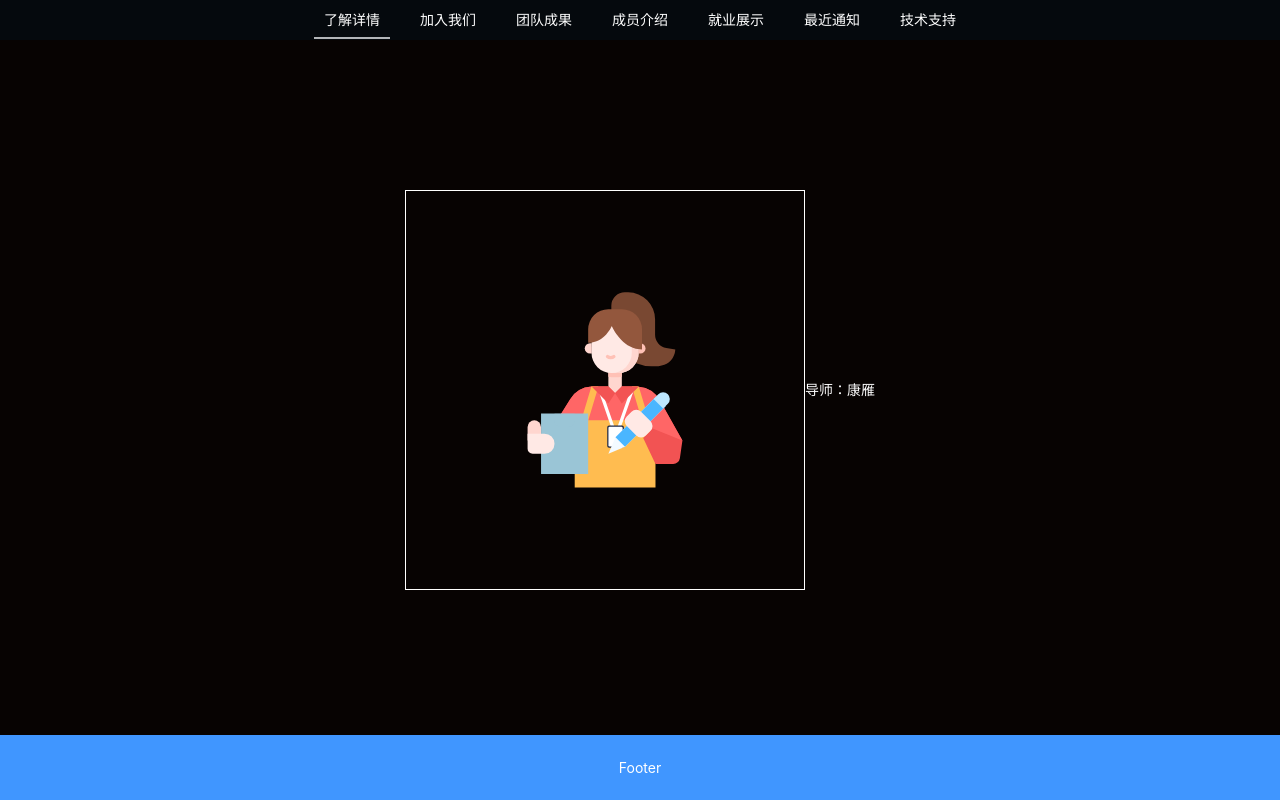
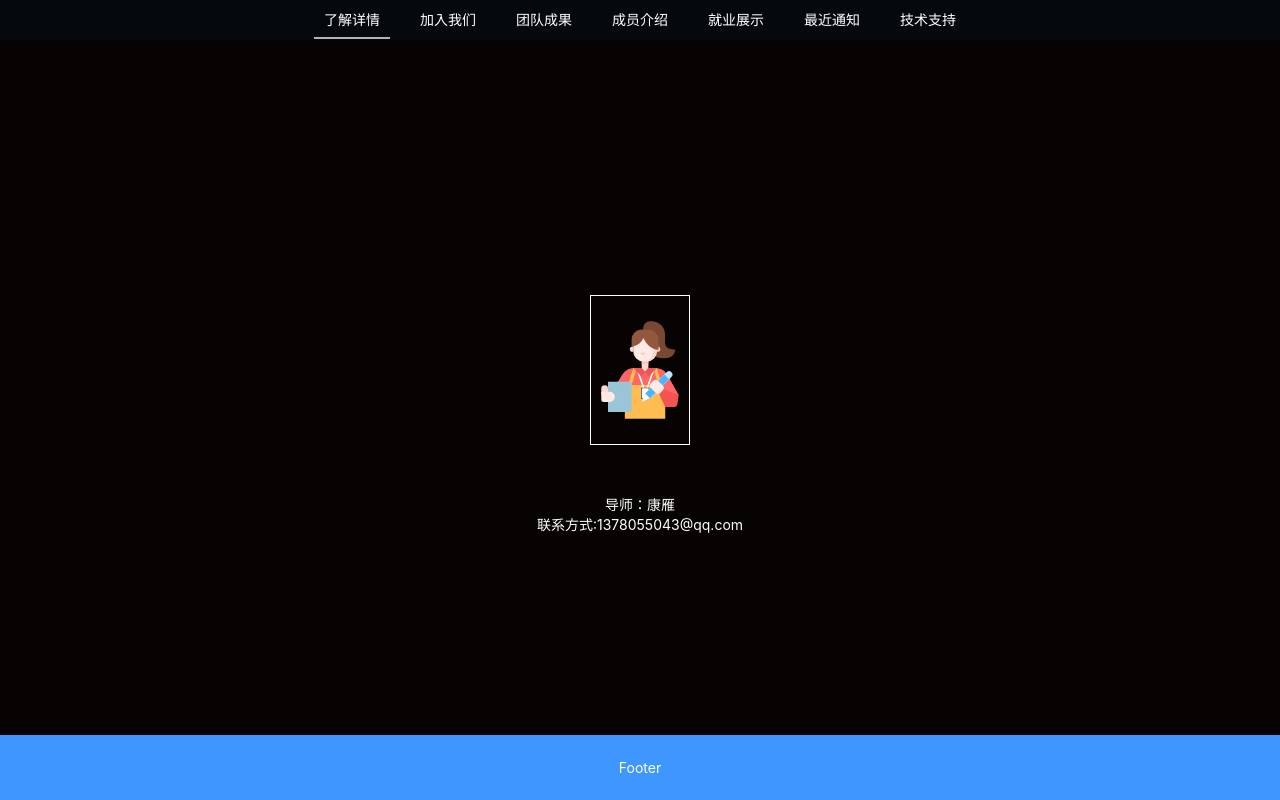
Before and after one commit to yangCode-res/React-lab1219, a React (Vite) app: page /app in a window 1280 px wide. Built offline with nearby package versions, Linux system fonts and the light colour scheme.

Commit message:
new update

```diff
--- a/src/page/Home/Home.css
+++ b/src/page/Home/Home.css
@@ -23,7 +23,17 @@
     display: flex;
     align-items: center;
     justify-content: center;
-    width: 400px;
-    height: 400px;
+    width: 100px;
+    height: 150px;
     border: 1px solid white;
 }
+.leftBox{
+    height: 200px;
+    display: flex;
+    flex-direction: column;
+    align-items: center;
+    justify-content: center;
+}
+.SpanLeft{
+    height: 20px;
+}
--- a/src/page/Home/Home.tsx
+++ b/src/page/Home/Home.tsx
@@ -2,14 +2,18 @@ import './Home.css'
 const Home: React.FC = () => {
   return (<div className="mainContainer">
     <div className='postContainer'>
+      <div className='leftBox'>
       <div className='imageBox'>
-        <img src='../src/assets/kangyan.svg' >
+        <img src='../src/assets/kangyan.svg'  width={100} height={150}>
         </img>
+      </div>
+      <span className='SpanLeft'> 导师：康雁</span>
+      <span className='SpanLeft'> 联系方式:1378055043@qq.com</span>
+      </div>
 
-        </div>
-        <div>
-          <span> 导师：康雁</span>
-        </div>
+
+
+
     </div>
     <div className='secPostContainer'>
       this is second
```
Lines whose indentation alone changed are shown as unchanged.
